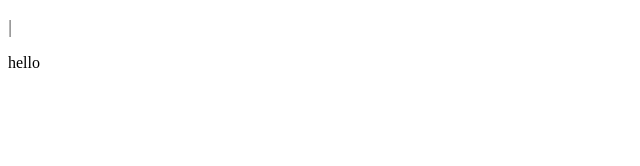
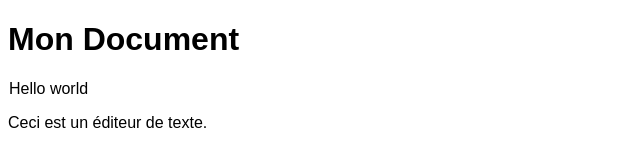
Before and after one commit to Cholipoli/visual-latex, a website built with Vite: page index.html in a window 1280 px wide. Shown: the whole page, without its empty margins (0-640 px from the left). Built offline with nearby package versions, Linux system fonts and the light colour scheme; a web font is replaced by a local one.

Commit message:
hierarchy in text and some visuals

```diff
--- a/index.html
+++ b/index.html
@@ -8,6 +8,5 @@
 <body>
   <div id="editor"></div>
   <script type="module" src="/src/main.ts"></script>
-  hello
 </body>
 </html>
--- a/src/editor/editor.ts
+++ b/src/editor/editor.ts
@@ -1,78 +1,79 @@
-import { Document } from "../model/document"
+// editor/editor.ts
+
+import { baseDocument, DocumentNode, InlineNode } from "../model/document"
 import { Cursor } from "../model/cursor"
 
+// ---- utils ----
+export function getNodeAtPath(
+  root: DocumentNode,
+  path: (string | number)[]
+): DocumentNode | InlineNode | undefined {
+  let node: any = root
+  for (let i = 0; i < path.length; i += 2) {
+    const key = path[i] as string
+    const index = path[i + 1] as number
+    if (!node[key] || !Array.isArray(node[key])) return undefined
+    node = node[key][index]
+  }
+  return node
+}
+
+// ---- editor state ----
 export type EditorState = {
-  document: Document
+  document: DocumentNode
   cursor: Cursor
 }
 
+// ---- initial state ----
 export function createInitialState(): EditorState {
   return {
-    document: {
-      blocks: [
-        {
-          type: "paragraph",
-          content: [{ type: "text", value: "" }]
-        }
-      ]
-    },
+    document: baseDocument,
     cursor: {
-      blockIndex: 0,
-      inlineIndex: 0,
+      path: ["children", 0,"children", 0, "content", 0], // start at the first text node
       offset: 0
     }
   }
 }
 
+// ---- insert char at cursor ----
 export function insertChar(state: EditorState, char: string) {
-  const block = state.document.blocks[state.cursor.blockIndex]
+  const node = getNodeAtPath(state.document, state.cursor.path)
+  if (!node || node.type !== "text") return
 
-  if (block.type !== "paragraph") return
-
-  const inline = block.content[state.cursor.inlineIndex]
-
-  if (inline.type !== "text") return
-
-  const before = inline.value.slice(0, state.cursor.offset)
-  const after = inline.value.slice(state.cursor.offset)
-
-  inline.value = before + char + after
+  const before = node.value.slice(0, state.cursor.offset)
+  const after = node.value.slice(state.cursor.offset)
+  node.value = before + char + after
   state.cursor.offset += 1
-  console.log(state.cursor)
 }
 
+// ---- delete char before cursor ----
 export function supChar(state: EditorState) {
-  const { blockIndex, inlineIndex, offset } = state.cursor
+  const node = getNodeAtPath(state.document, state.cursor.path)
+  if (!node || node.type !== "text") return
 
-  // 1️⃣ rien à supprimer si curseur au début
-  if (offset === 0) return
+  if (state.cursor.offset === 0) return
 
-  const block = state.document.blocks[blockIndex]
-  if (block.type !== "paragraph") return
-
-  const inline = block.content[inlineIndex]
-  if (inline.type !== "text") return
-
-  const before = inline.value.slice(0, offset - 1)
-  const after = inline.value.slice(offset)
-
-  inline.value = before + after
+  const before = node.value.slice(0, state.cursor.offset - 1)
+  const after = node.value.slice(state.cursor.offset)
+  node.value = before + after
   state.cursor.offset -= 1
 }
 
+// ---- move cursor left/right ----
 export function moveCursor(state: EditorState, dir: -1 | 1) {
-  const cursor = state.cursor
-  const block = state.document.blocks[cursor.blockIndex]
+  const node = getNodeAtPath(state.document, state.cursor.path)
+  if (!node || node.type !== "text") return
 
-  if (block.type !== "paragraph") return
-  const inline = block.content[cursor.inlineIndex]
-  if (inline.type !== "text") return
-
-  if (dir === -1 && cursor.offset > 0) {
-    cursor.offset--
+  if (dir === -1 && state.cursor.offset > 0) {
+    state.cursor.offset--
   }
 
-  if (dir === 1 && cursor.offset < inline.value.length) {
-    cursor.offset++
+  if (dir === 1 && state.cursor.offset < node.value.length) {
+    state.cursor.offset++
   }
 }
+
+
+export function moveCursorVertical(state: EditorState, dir: -1 | 1) {
+  //TODO: implement me!
+}
--- a/src/main.ts
+++ b/src/main.ts
@@ -2,7 +2,7 @@ import { createInitialState } from "./editor/editor"
 import { render } from "./render/render"
 import { insertChar } from "./editor/editor"
 import { supChar } from "./editor/editor"
-import { moveCursor } from "./editor/editor"
+import { moveCursor, moveCursorVertical } from "./editor/editor"
 
 const state = createInitialState()
 const root = document.getElementById("editor")!
@@ -28,6 +28,14 @@ window.addEventListener("keydown", (e) => {
     moveCursor(state, 1)
     render(state, root)
   }
+  else if(e.key === "ArrowUp"){
+    moveCursorVertical(state, -1)
+    render(state, root)
+  }
+  else if(e.key === "ArrowDown"){
+    moveCursorVertical(state, 1)
+    render(state, root)
+  }
 })
 
 
--- a/src/model/cursor.ts
+++ b/src/model/cursor.ts
@@ -1,3 +1,5 @@
+//cursor.ts
+
 export type Cursor = {
   blockIndex: number
   inlineIndex: number
--- a/src/model/document.ts
+++ b/src/model/document.ts
@@ -1,19 +1,30 @@
-export type Document = {
-  blocks: Block[]
+// model/document.ts
+export type DocumentNode = {
+  type: "doc" | "paragraph" | "title" | "subtitle"
+  content?: InlineNode[]          // only for blocks that have text
+  children?: DocumentNode[]       // all nodes can have children for nesting
 }
 
-export type Block =
-  | Paragraph
+export type InlineNode =
+  | { type: "text"; value: string }
+  | { type: "math"; value: string }
 
-export type Paragraph = {
-  type: "paragraph"
-  content: Inline[]
+export const baseDocument: DocumentNode = {
+  type: "doc",
+  children: [
+    {
+      type: "title",
+      content: [{ type: "text", value: "Mon Document" }],
+      children: [
+        {
+          type: "paragraph",
+          content: [{ type: "text", value: "Hello world" }]
+        },
+        {
+          type: "paragraph",
+          content: [{ type: "text", value: "Ceci est un éditeur de texte." }]
+        }
+      ]
+    }
+  ]
 }
-
-export type Inline =
-  | Text
-
-export type Text = {
-  type: "text"
-  value: string
-}
--- a/src/render/render.ts
+++ b/src/render/render.ts
@@ -1,63 +1,134 @@
+// render/render.ts
 import { EditorState } from "../editor/editor"
+import { DocumentNode, InlineNode } from "../model/document"
 
 export function render(state: EditorState, root: HTMLElement) {
   root.innerHTML = ""
 
-    const cursor = state.cursor
+  const { cursor } = state
 
-    // on boucle sur les blocs
-    for (const [blockIndex, block] of state.document.blocks.entries()) {
-        if (block.type === "paragraph") {
+  function renderNode(
+    node: DocumentNode | InlineNode,
+    path: (string | number)[] = []
+  ): Node {
+    // ===== BLOCK NODES =====
+    if (
+      "type" in node &&
+      (node.type === "doc" ||
+        node.type === "paragraph" ||
+        node.type === "title" ||
+        node.type === "subtitle")
+    ) if (node.type === "doc") {
+        const el = document.createElement("div")
+        el.className = "doc"
+
+        node.children?.forEach((child, i) => {
+            el.appendChild(renderNode(child, ["children", i]))
+        })
+
+        return el
+        }
+
+        if (node.type === "title" || node.type === "subtitle") {
+        const section = document.createElement("div")
+        section.className = node.type
+
+        // header
+        const heading = document.createElement(
+            node.type === "title" ? "h1" : "h2"
+        )
+
+        node.content?.forEach((inline, i) => {
+            heading.appendChild(
+            renderNode(inline, [...path, "content", i])
+            )
+        })
+
+        section.appendChild(heading)
+
+        // children (paragraphs, sub-sections, etc.)
+        node.children?.forEach((child, i) => {
+            section.appendChild(
+            renderNode(child, [...path, "children", i])
+            )
+        })
+
+        return section
+    }
+
+        if (node.type === "paragraph") {
         const p = document.createElement("p")
 
-            // on boucle sur les inlines du bloc
-            for (const [inlineIndex, inline] of block.content.entries()) {
-                if (inline.type === "text") {
-                    const span = document.createElement("span")
-                    let before = inline.value
-                    let after = ""
+        node.content?.forEach((inline, i) => {
+            p.appendChild(
+            renderNode(inline, [...path, "content", i])
+            )
+        })
 
-                    // si c'est l'inline actif, on sépare avant et après le curseur
-                    if (blockIndex === cursor.blockIndex && inlineIndex === cursor.inlineIndex) {
-                        before = inline.value.slice(0, cursor.offset)
-                        after = inline.value.slice(cursor.offset)
-
-                        // création du curseur clignotant
-                        const cursorEl = document.createElement("span")
-                        cursorEl.textContent = "|" // symbole du curseur
-                        cursorEl.style.color = "gray"
-                        cursorEl.style.fontWeight = "bold"
-                        cursorEl.style.fontSize = "1.2em"
-                        cursorEl.style.display = "inline-block"
-                        cursorEl.style.animation = "blink 2s step-start infinite"
-
-                        // assemblage du texte + curseur
-                        span.append(before)
-                        span.append(cursorEl)
-                        span.append(after)
-
-                        p.append(span)
-                        continue
+        return p
         }
 
-                    // si pas de curseur ici
-                    span.textContent = before
-                    p.append(span)
-                }
+
+    // ===== INLINE TEXT =====
+    if ("type" in node && node.type === "text") {
+      const span = document.createElement("span")
+
+      const cursorHere =
+        path.length === cursor.path.length &&
+        path.every((p, i) => p === cursor.path[i])
+
+      if (cursorHere) {
+        const before = node.value.slice(0, cursor.offset)
+        const after = node.value.slice(cursor.offset)
+
+        span.append(before)
+
+        const cursorEl = document.createElement("span")
+        cursorEl.textContent = ""
+        cursorEl.className = "editor-cursor"
+        span.append(cursorEl)
+
+        span.append(after)
+      } else {
+        span.textContent = node.value
       }
 
-            root.append(p)
-        }
+      return span
     }
 
-    // animation clignotante directement en JS
-    const styleEl = document.getElementById("editor-cursor-style") || document.createElement("style")
+    // ===== INLINE MATH =====
+    if ("type" in node && node.type === "math") {
+      const span = document.createElement("span")
+      span.textContent = node.value
+      span.className = "math"
+      return span
+    }
+
+    return document.createTextNode("")
+  }
+
+  root.appendChild(renderNode(state.document))
+
+  // ===== CURSOR STYLE =====
+  const styleEl =
+    document.getElementById("editor-cursor-style") ||
+    document.createElement("style")
+
   styleEl.id = "editor-cursor-style"
   styleEl.innerHTML = `
+    .editor-cursor {
+      display: inline-block;
+      width: 1px;
+      background: black;
+      animation: blink 1.2s step-start infinite;
+      height: 1em;
+      vertical-align: bottom;
+    }
+
     @keyframes blink {
-            0%, 50%, 100% { opacity: 1; }
-            25%, 75% { opacity: 0; }
+      50% { opacity: 0; }
     }
   `
+
   document.head.appendChild(styleEl)
 }
--- a/style.css
+++ b/style.css
@@ -0,0 +1,33 @@
+/*
+Source - https://stackoverflow.com/a/9286333
+Posted by Holger, modified by community. See post 'Timeline' for change history
+Retrieved 2026-02-07, License - CC BY-SA 4.0
+*/
+
+@font-face {
+  font-family: "Computer Modern";
+  src: url('http://mirrors.ctan.org/fonts/cm-unicode/fonts/otf/cmunss.otf');
+}
+
+@font-face {
+  font-family: "Computer Modern";
+  src: url('http://mirrors.ctan.org/fonts/cm-unicode/fonts/otf/cmunsx.otf');
+  font-weight: bold;
+}
+
+@font-face {
+  font-family: "Computer Modern";
+  src: url('http://mirrors.ctan.org/fonts/cm-unicode/fonts/otf/cmunsi.otf');
+  font-style: italic, oblique;
+}
+
+@font-face {
+  font-family: "Computer Modern";
+  src: url('http://mirrors.ctan.org/fonts/cm-unicode/fonts/otf/cmunbxo.otf');
+  font-weight: bold;
+  font-style: italic, oblique;
+}
+
+body {
+  font-family: "Computer Modern", sans-serif;
+}
```
Lines whose indentation alone changed are shown as unchanged.
